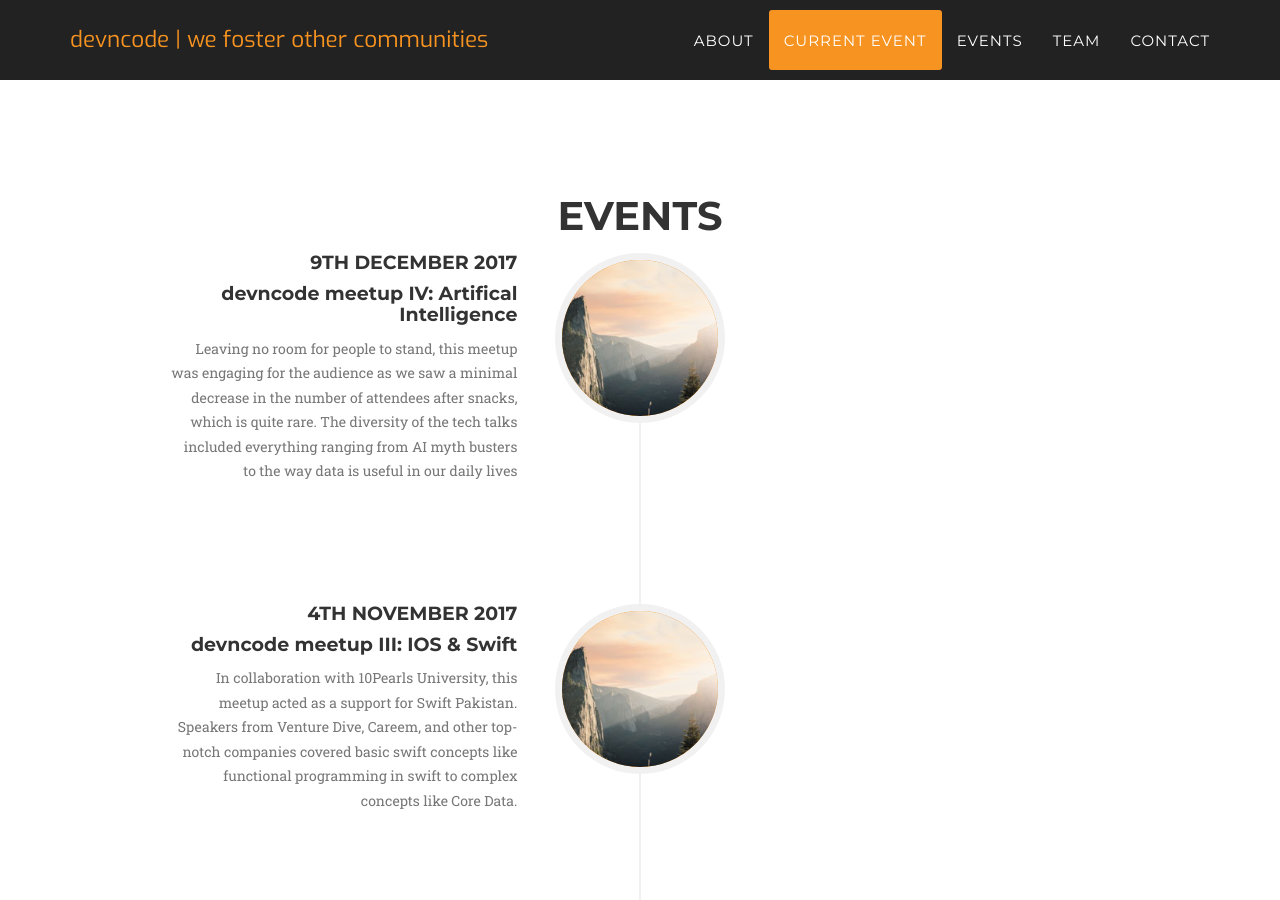
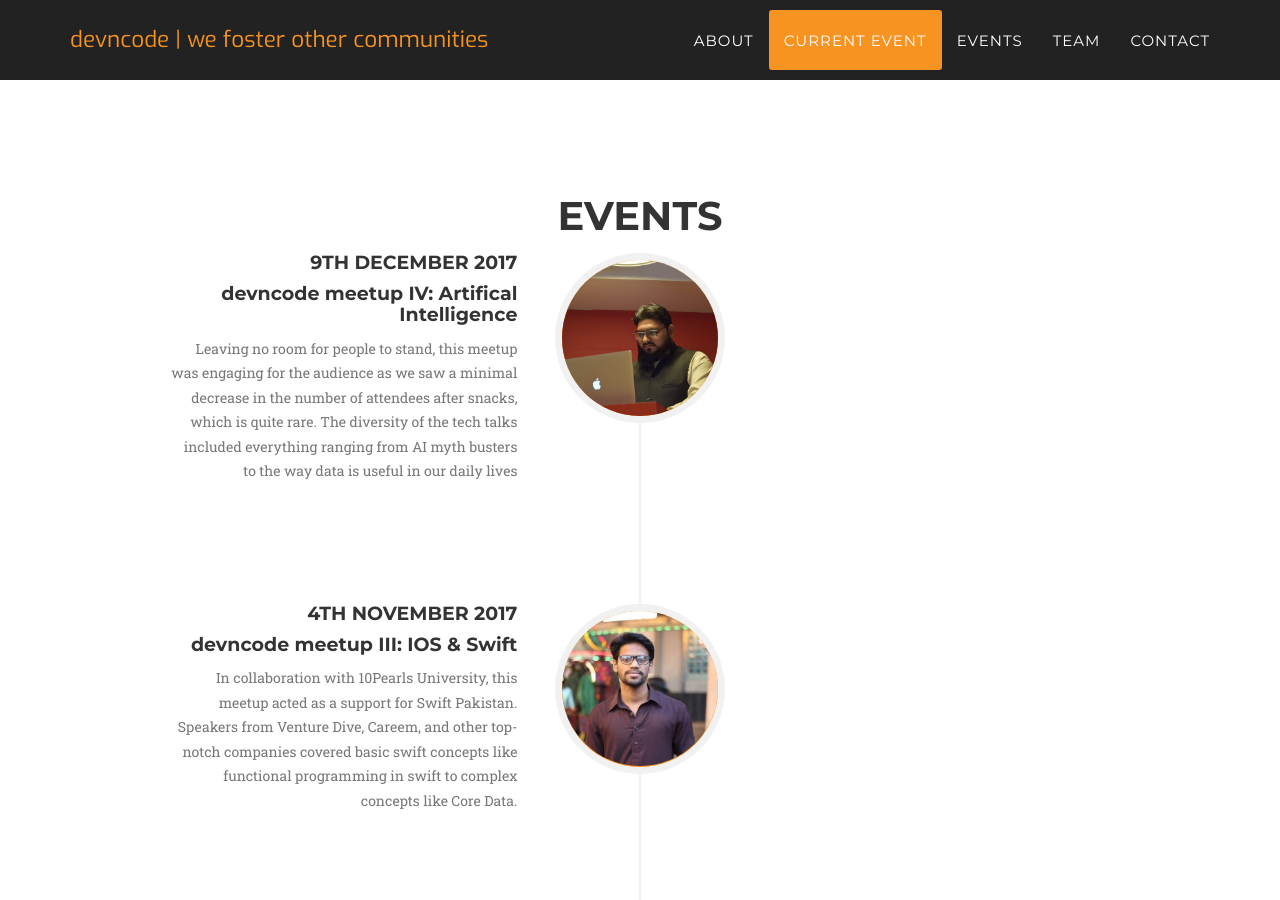
Before and after one commit to devncode/devncode.tech, a Jekyll site: the page built from index.html, in a window 1280 px wide and 900 px high, scrolled down 2567 px. Built offline with Jekyll 4.4.1, drawn with Linux system fonts in a browser that asks for light colours; some web fonts are replaced.

Commit message:
events redesigned

```diff
--- a/_includes/about.html
+++ b/_includes/about.html
@@ -13,7 +13,7 @@
                         {% for event in site.events %}
                             <li>
                                 <div class="timeline-image">
-                                    <img class="img-circle img-responsive" src="img/about/1.jpg" alt="">
+                                    <img class="img-circle img-responsive" src="img/team/{{ event.pic }}.jpg" alt="Event Poster">
                                 </div>
                                 <div class="timeline-panel">
                                     <div class="timeline-heading">
```
